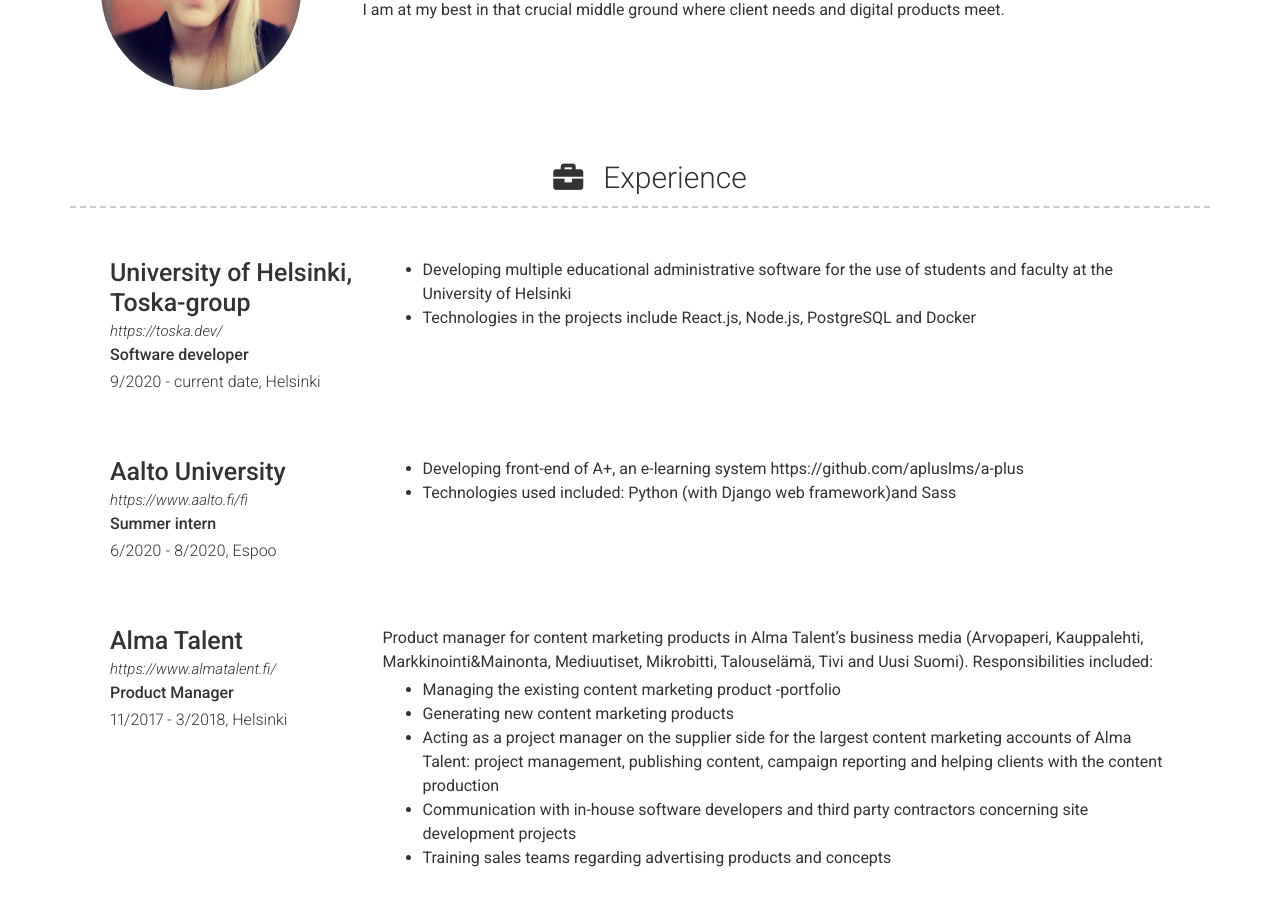
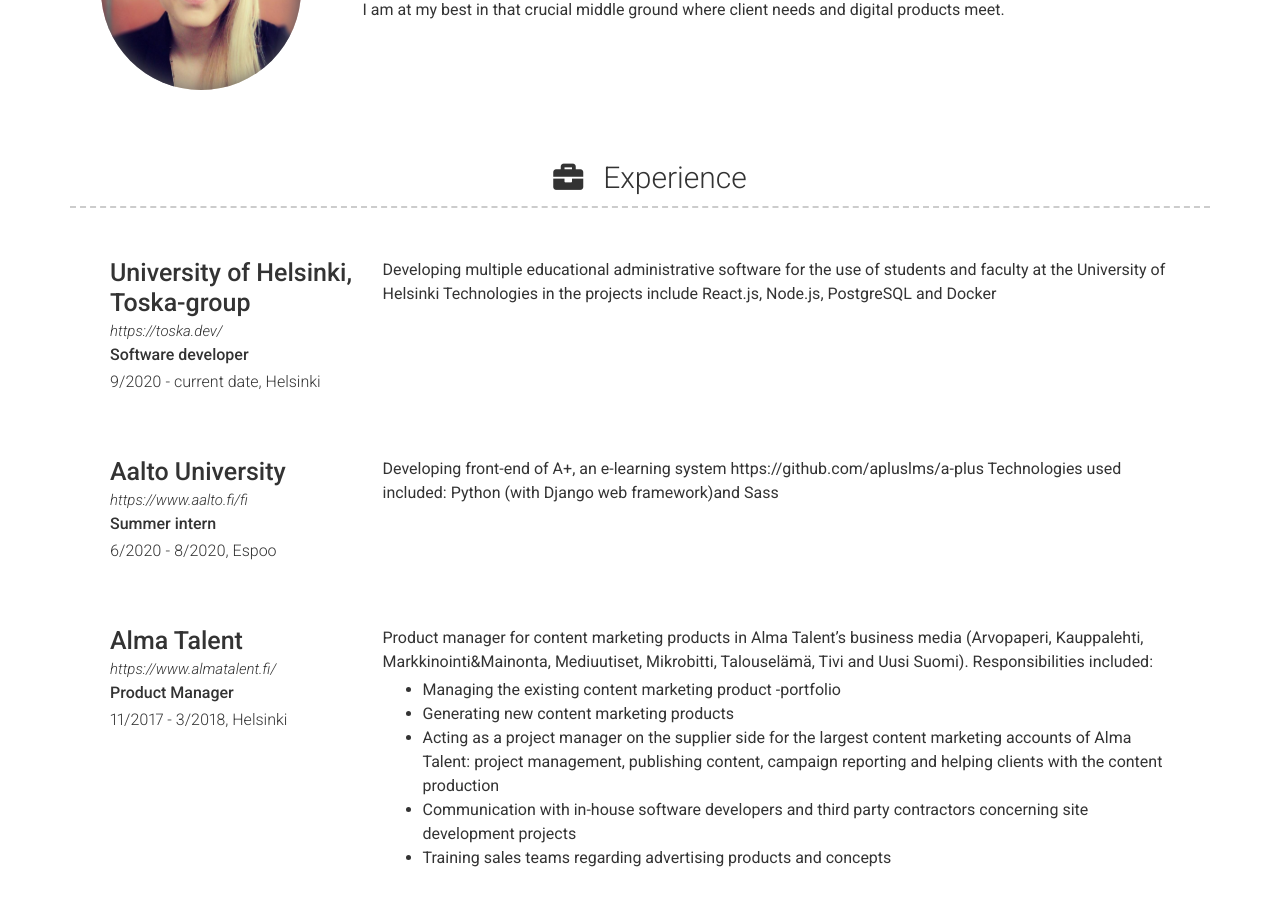
Before and after one commit to saarasat/cv-english, a Jekyll site: the page built from index.md, in a window 1280 px wide and 900 px high, scrolled down 379 px. Built offline with Jekyll 4.4.1, drawn with Linux system fonts in a browser that asks for light colours; nearby versions of some CDN libraries.

```diff
--- a/_data/experience.yml
+++ b/_data/experience.yml
@@ -4,8 +4,8 @@
   job_title: Software developer
   dates: 9/2020 - current date, Helsinki
   description: |
-    - Developing multiple educational administrative software for the use of students and faculty at the University of Helsinki
-    - Technologies in the projects include React.js, Node.js, PostgreSQL and Docker
+    Developing multiple educational administrative software for the use of students and faculty at the University of Helsinki
+    Technologies in the projects include React.js, Node.js, PostgreSQL and Docker
 
 - layout: left
   company: Aalto University
@@ -13,8 +13,8 @@
   job_title: Summer intern
   dates: 6/2020 - 8/2020, Espoo
   description: |
-    - Developing front-end of A+, an e-learning system https://github.com/apluslms/a-plus
-    - Technologies used included: Python (with Django web framework)and Sass
+    Developing front-end of A+, an e-learning system https://github.com/apluslms/a-plus
+    Technologies used included: Python (with Django web framework)and Sass
 
 - layout: left
   company: Alma Talent
```
